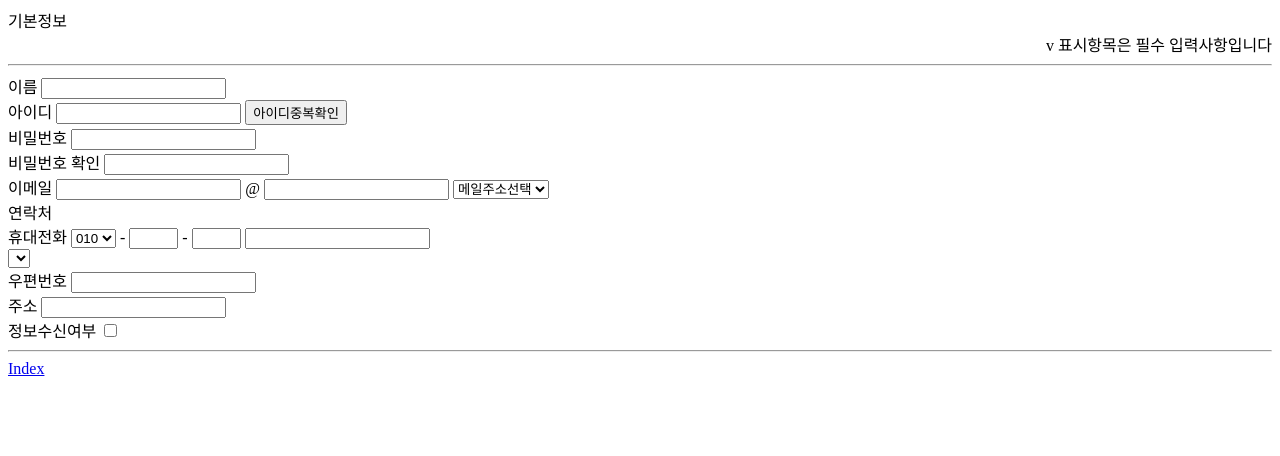
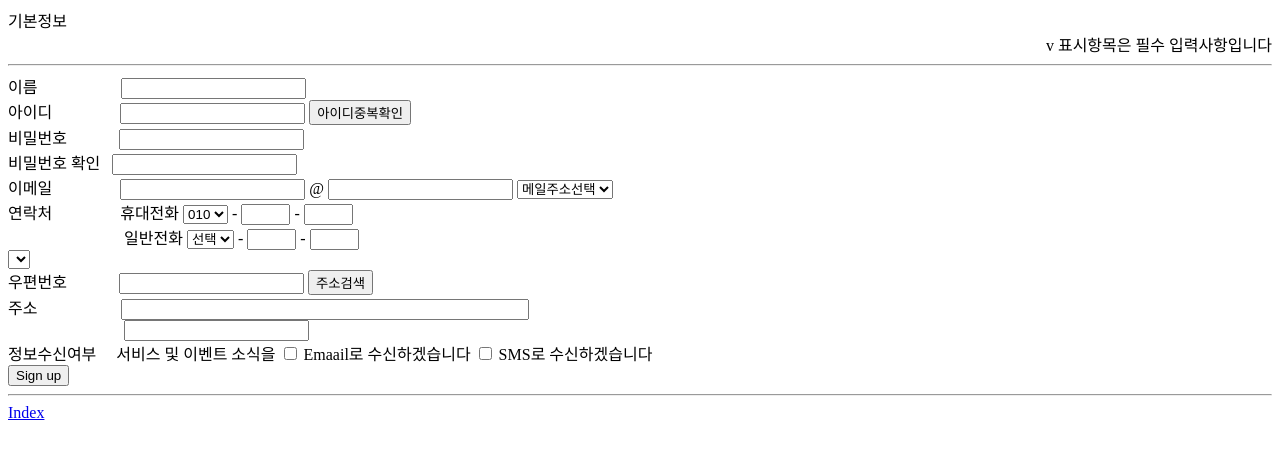
Before and after one commit to chanwho/study_publishings, a plain HTML site: page docs/cases/signup.html in a window 1280 px wide. Drawn offline with Linux system fonts and the light colour scheme.

Commit message:
sign up practice

```diff
--- a/docs/cases/signup.html
+++ b/docs/cases/signup.html
@@ -5,69 +5,104 @@
     <meta http-equiv="X-UA-Compatible" content="IE=edge" />
     <meta name="viewport" content="width=device-width, initial-scale=1.0" />
     <title>Document</title>
+    <!-- http://127.0.0.1:5500/docs/forms_basic.html?
+        Name=1&ID=2&Password=3&Password_check=4&Email=5&PhoneNumber_middle=7
+        &PhoneNumber_End=8&CallNumber_middle=9&CallNumber_End=10&PostNumber=11
+        &Address=12&Address_detail=13 -->
   </head>
+
   <body>
+    <form action="../forms_basic.html" method="get">
       <div style="text-align: left">기본정보</div>
       <div style="text-align: right">v 표시항목은 필수 입력사항입니다</div>
       <hr />
       <div>
-      <label for="">이름</label>
-      <input type="text" />
+        <label for="">이름&emsp;&emsp;&emsp;&emsp;&emsp;</label>
+        <input type="text" name="Name" />
       </div>
       <div>
-      <label for="">아이디</label>
-      <input type="text" />
+        <label for="">아이디&emsp;&emsp;&emsp;&emsp;</label>
+        <input type="text" name="ID" />
         <button type="submit">아이디중복확인</button>
       </div>
       <div>
-      <label for="">비밀번호</label>
-      <input type="password" name="" id="" />
+        <label for="">비밀번호&emsp;&emsp;&emsp;</label>
+        <input type="password" name="Password" id="" />
       </div>
       <div>
-      <label for="">비밀번호 확인</label>
-      <input type="password" name="" id="" />
+        <label for="">비밀번호 확인&nbsp;&nbsp;</label>
+        <input type="password" name="Password_check" id="" />
       </div>
       <div>
-      <label for="">이메일</label>
-      <input type="text" />
+        <label for="">이메일&emsp;&emsp;&emsp;&emsp;</label>
+        <input type="text" name="Email" />
         @
         <input type="text" />
-      <select name="" id="">
+        <select name="" id="ChooseMailPortal">
           <option value="">메일주소선택</option>
           <option value="">naver.com</option>
           <option value="">google.com</option>
+          <!-- TODO -->
         </select>
       </div>
       <div>
-      <label for="">연락처</label>
         <div>
+          <label for="">연락처&emsp;&emsp;&emsp;&emsp;</label>
           <label for="">휴대전화</label>
           <select name="" id="">
             <option value="">010</option>
             <option value="">011</option>
           </select>
           <label for="">-</label>
-        <input type="text" size="3" />
+          <input type="text" size="3" name="PhoneNumber_middle" />
           <label for="">-</label>
-        <input type="text" size="3" />
-        <input type="text" />
+          <input type="text" size="3" name="PhoneNumber_End" />
+        </div>
+        <div>
+          <label for=""
+            >&emsp;&emsp;&emsp;&emsp;&emsp;&emsp;&emsp;&nbsp;일반전화</label
+          >
+          <select name="" id="">
+            <option value="">선택</option>
+            <option value="">031</option>
+            <option value="">032</option>
+          </select>
+          <label for="">-</label>
+          <input type="text" size="3" name="CallNumber_middle" />
+          <label for="">-</label>
+          <input type="text" size="3" name="CallNumber_End" />
         </div>
         <select name="" id="">
           <option value=""></option>
         </select>
       </div>
       <div>
-      우편번호
-      <input type="text" />
+        <label for="">우편번호&emsp;&emsp;&emsp;</label>
+        <input type="text" name="PostNumber" />
+        <button>주소검색</button>
       </div>
       <div>
-      주소
-      <input type="text" />
+        <div>
+          <label for="">주소&emsp;&emsp;&emsp;&emsp;&emsp;</label>
+          <input type="text" name="Address" style="width: 400px" />
         </div>
         <div>
-      정보수신여부
+          <label for="">&emsp;&emsp;&emsp;&emsp;&emsp;&emsp;&emsp;</label>
+          <input type="text" name="Address_detail" />
+        </div>
+      </div>
+      <div>
+        <label for="">정보수신여부&emsp;</label>
+        <label for="">서비스 및 이벤트 소식을</label>
         <input type="checkbox" name="" id="" />
+        <label for="">Emaail로 수신하겠습니다</label>
+        <input type="checkbox" name="" id="" />
+        <label for="">SMS로 수신하겠습니다</label>
       </div>
+      <div>
+        <button type="submit">Sign up</button>
+      </div>
+    </form>
 
     <hr />
     <a href="../index.html">Index</a>
```
Lines whose indentation alone changed are shown as unchanged.
